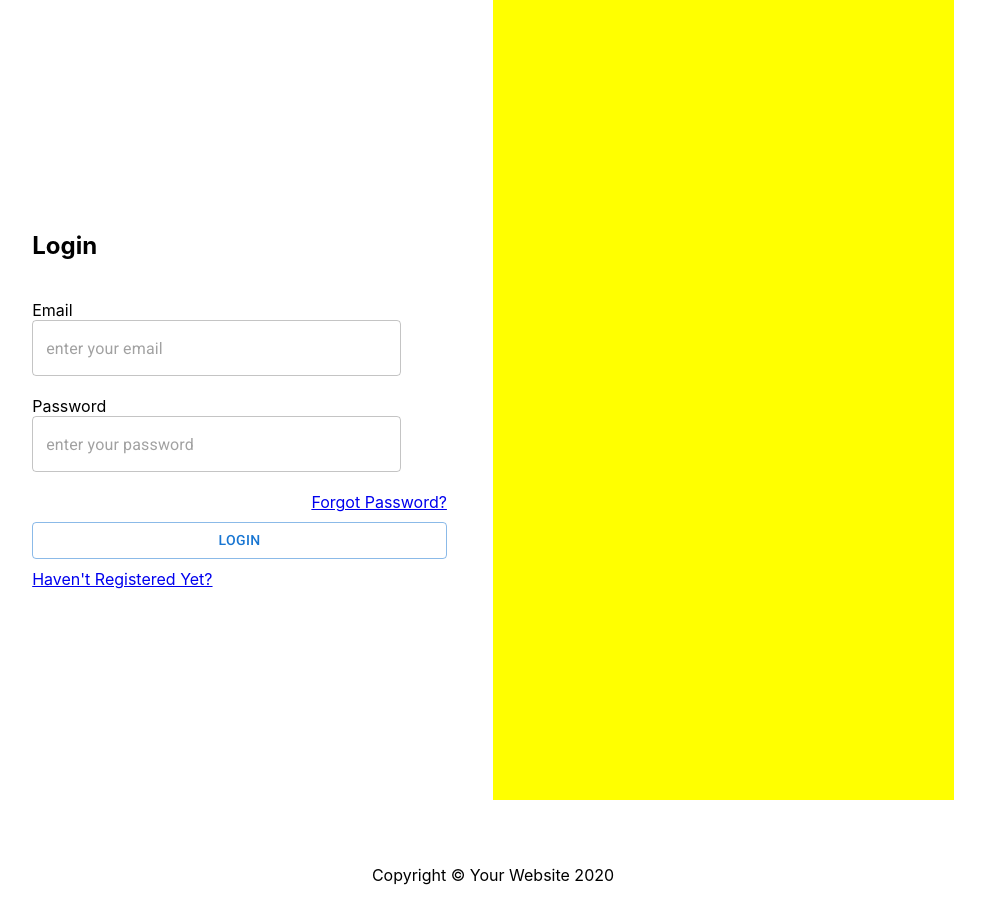
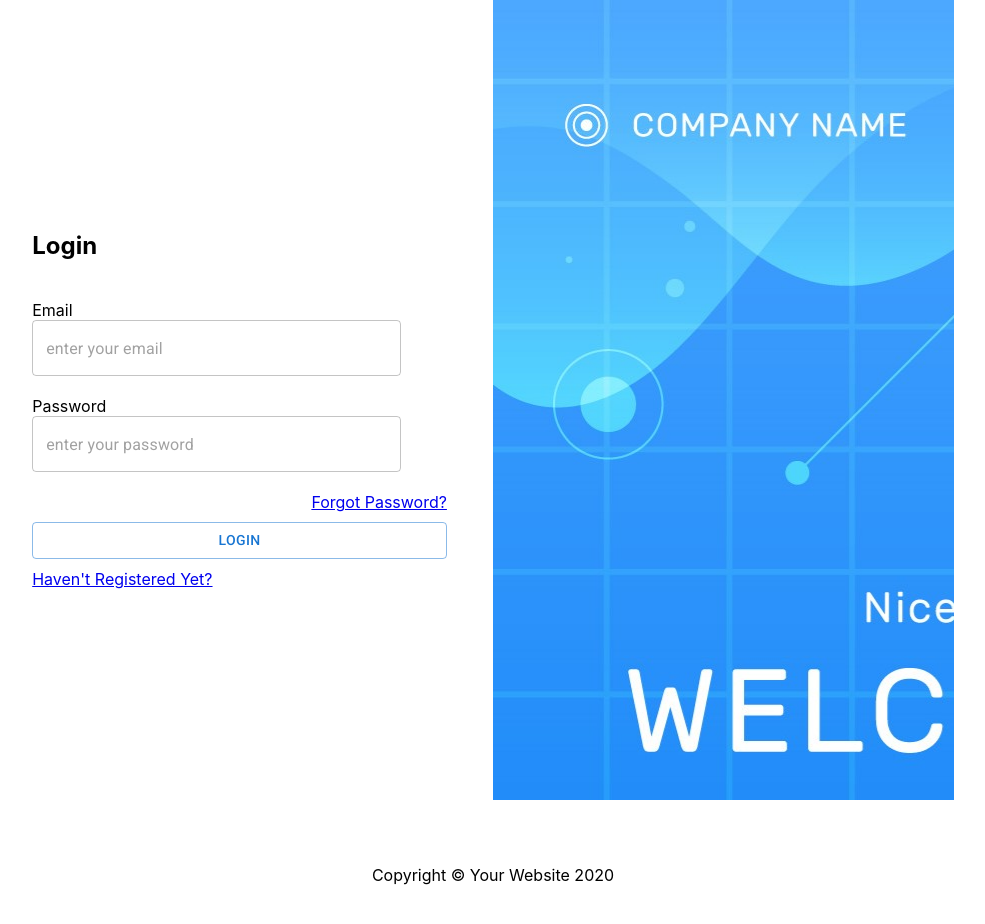
Before and after one commit to Arun3sh/admin-dashboard, a React (Create React App) app: page /login in a window 1280 px wide. Shown: the top 924 px of the page, without its empty margins (147-1132 px from the left). Built offline with nearby package versions, Linux system fonts and the light colour scheme.

Commit message:
background illustration

```diff
--- a/src/styles/login.css
+++ b/src/styles/login.css
@@ -27,6 +27,7 @@
 	margin-left: auto;
 }
 .row-illustration {
+	background: url(../illustration.jpg);
 	width: 100%;
 	background-color: yellow;
 }
```
Also changed, not shown: src/illustration.jpg (added).
